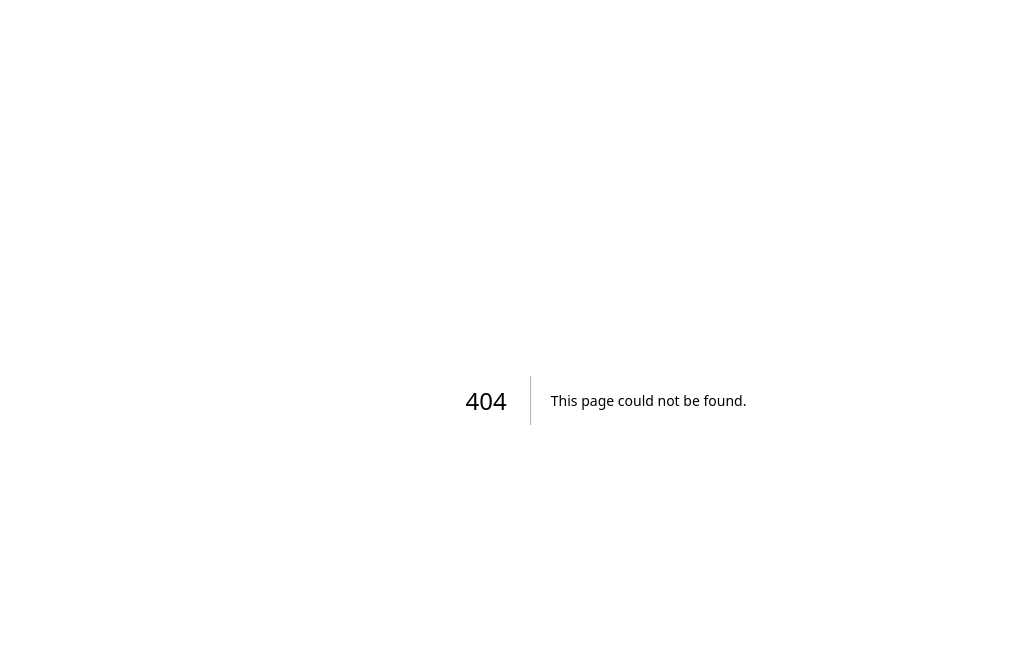
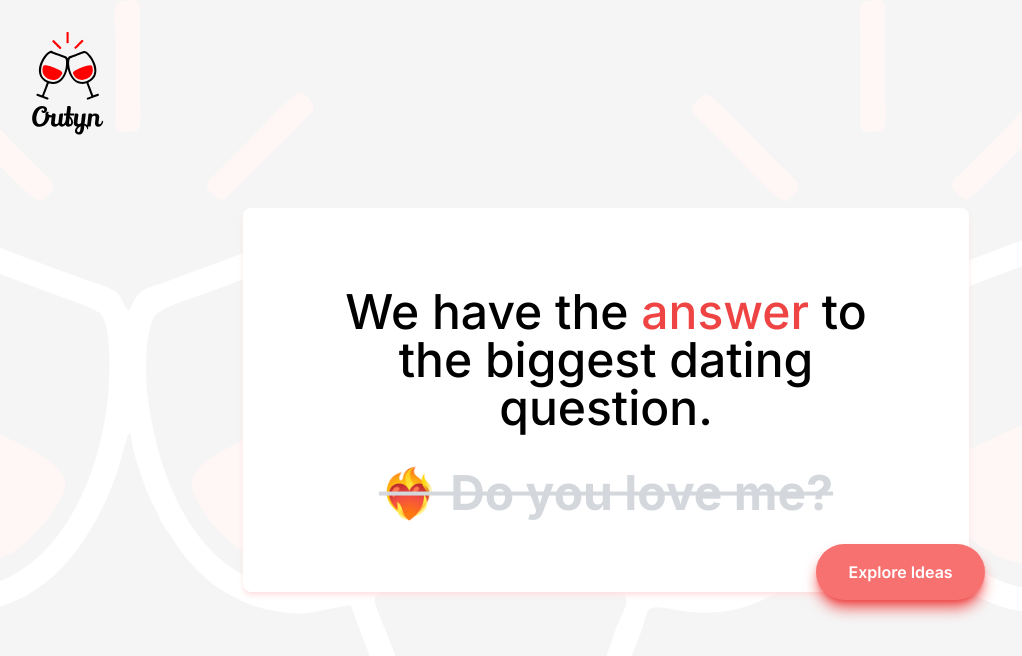
Before and after one commit to Renaissance-Innovation-Labs/drop-s1-outing-planner, a Next.js app: page /home in a window 1280 px wide. Before the commit this address had no page. Shown: the top 656 px of the page, without its empty margins (34-1056 px from the left). Built offline with nearby package versions, Linux system fonts and the light colour scheme.

Commit message:
created home page

```diff
--- /dev/null
+++ b/src/pages/home.tsx
@@ -0,0 +1,72 @@
+import Link from 'next/link';
+import Head from 'next/head';
+
+import Image from 'next/image';
+
+import { Inter } from 'next/font/google';
+const inter = Inter({ subsets: ['latin'] });
+
+import WordRotate from '@/components/WordRotate';
+import { outynLogo, outynLogoLarge } from '../../public/icons';
+
+export default function Home() {
+  return (
+    <div>
+      <Head>
+        <meta charSet="utf-8" />
+        <link rel="icon" href="/favicon.ico" />
+        <meta name="viewport" content="width=device-width, initial-scale=1" />
+        <meta name="theme-color" content="#000000" />
+
+        <meta property="og:title" content="Outyn Ideas - Explore" />
+        <title>Outyn Ideas </title>
+
+        <meta
+          name="description"
+          content="Stuck on what to do for a date? We have got you covered, browse through our list of outing ideas or talk to our Ai expert to curate ten fascinating date ideas fit to your partner's personality"
+        />
+        <meta
+          property="og:description"
+          content="Stuck on what to do for a date? We have got you covered, browse through our list of outing ideas or talk to our Ai expert to curate ten fascinating date ideas fit to your partner's personality"
+        />
+
+        {/* <meta property="og:image" content={rilTag} /> */}
+        <link rel="icon" href="/favicon.ico" />
+      </Head>
+
+      <main
+        className={`bg-[#f5f5f5] bg-glass-bg bg-blend-overlay bg-bottom  lg:bg-right  bg-contain relative  flex min-h-screen flex-col justify-center items-center p-4 lg:p-24 ${inter.className}`}
+      >
+        <div className="text-2xl font-bold text-black block absolute top-8 left-8 md:left-16">
+          <Image src={outynLogo} alt="outyn planner logo" />
+        </div>
+
+        <div className="relative bg-white shadow-md shadow-red-100 w-full md:w-2/3 h-72 lg:h-96 rounded-lg  px-4 py-8 lg:p-20">
+          <h1 className="font-medium text-2xl lg:text-5xl text-center text-black mb-8">
+            We have the{' '}
+            <span className="text-red-500 text-semibold">answer</span> to
+            <br /> the biggest dating question.
+          </h1>
+
+          <div className=" text-center">
+            <WordRotate
+              className="text-3xl lg:text-5xl font-bold"
+              words={[
+                '🙃 Have you eaten?',
+                '🫦 What are you wearing? ',
+                '❤️‍🔥 Do you love me?',
+                'Got a date idea?💡',
+              ]}
+            />
+          </div>
+
+          <Link href="/explore">
+            <button className="shadow-lg shadow-red-500 text-white absolute  -bottom-2 -right-4 bg-red-400 text-base font-semibold px-8 py-4 rounded-full">
+              Explore Ideas
+            </button>
+          </Link>
+        </div>
+      </main>
+    </div>
+  );
+}
```
